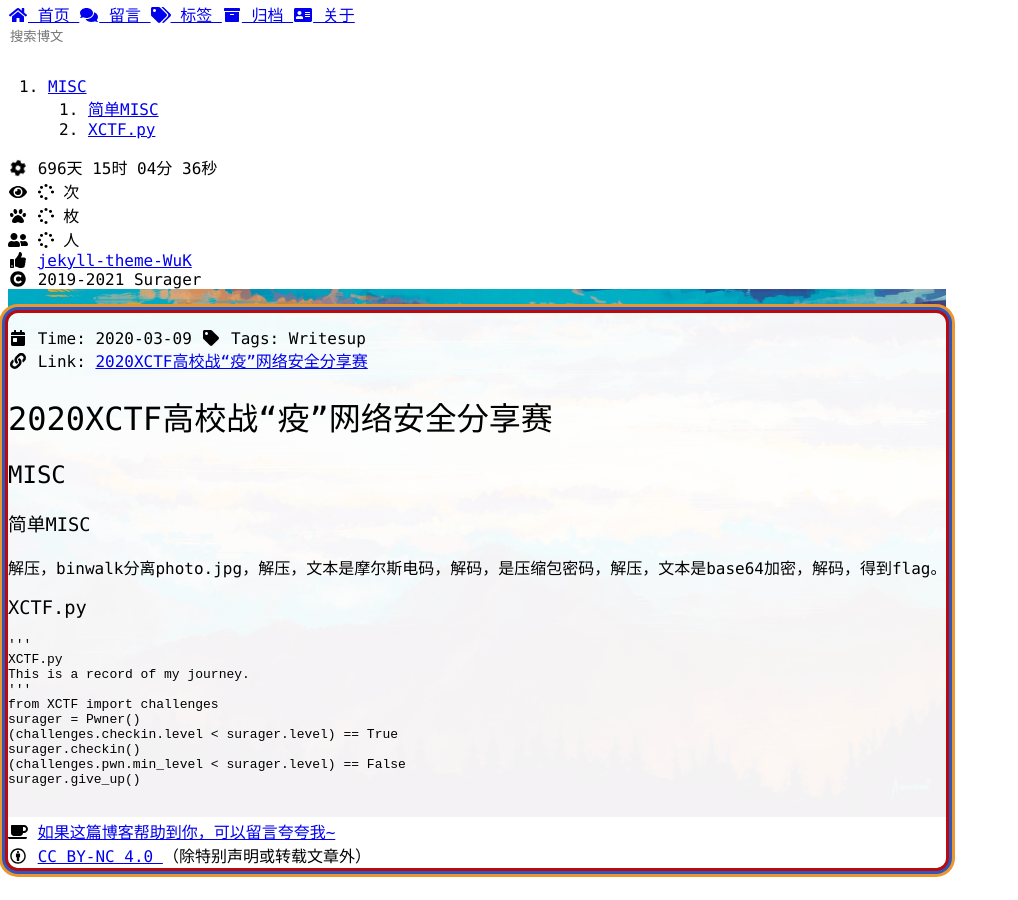
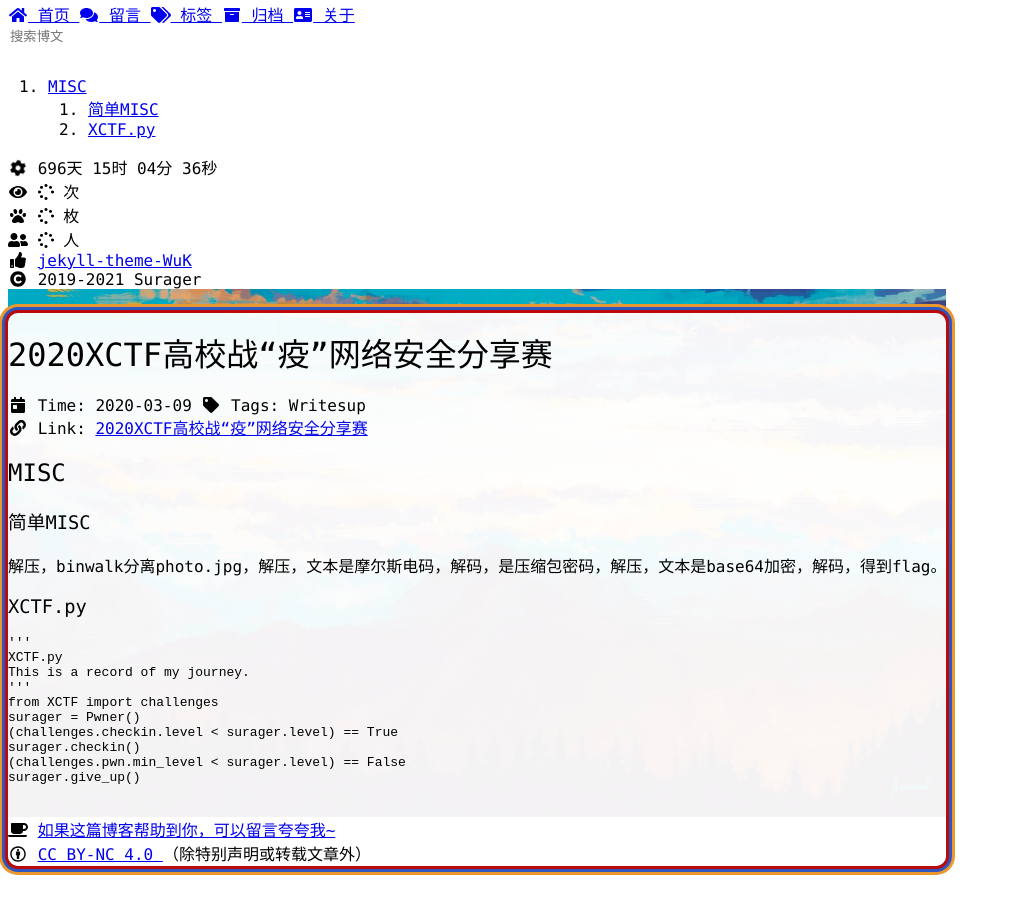
Before and after one commit to Surager/Surager.github.io, a Jekyll site: the page built from _posts/Writesup/2020-03-09-2020XCTF高校战”疫“网络安全分享赛.md, in a window 1280 px wide and 900 px high, scrolled down 1274 px. Shown: the whole window, without its empty margins (0-1018 px from the left). Built offline with Jekyll 4.4.1, drawn with Linux system fonts in a browser that asks for light colours; nearby versions of some CDN libraries; our own code applies the rules of GitHub Pages for plain Markdown files; comment, search, counter and statistics services are not loaded; a style sheet for code colours, icons or effects is not loaded.

Commit message:
更改标题

```diff
--- a/_layouts/post.html
+++ b/_layouts/post.html
@@ -2,6 +2,7 @@
 layout: comments
 ---
 <div class="post">
+  <h1 style="margin-top:0;">{{ page.title }}</h1>
   <span class="post-date">
     {% if page.jekyll-theme-WuK.post.date.enable %}
     {{ page.jekyll-theme-WuK.post.date.prepend }}
@@ -31,7 +32,6 @@
     {{ page.jekyll-theme-WuK.background_music }}
     {% endif %}
   </span>
-  <h1>{{ page.title }}</h1>
   {{ content }}
 </div>
 
```
